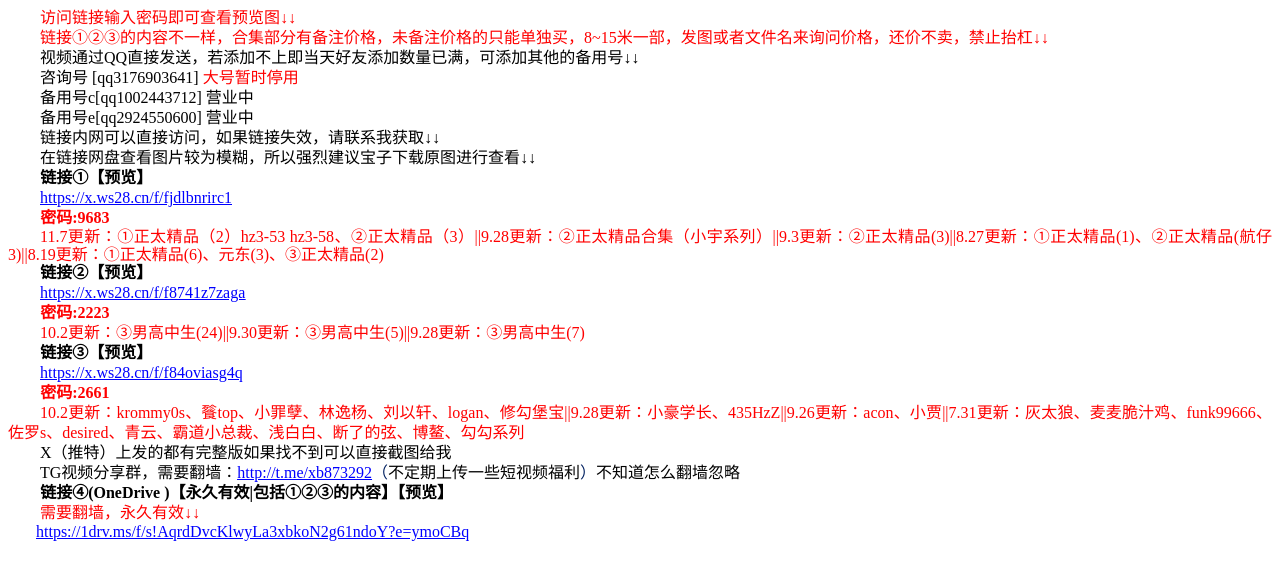
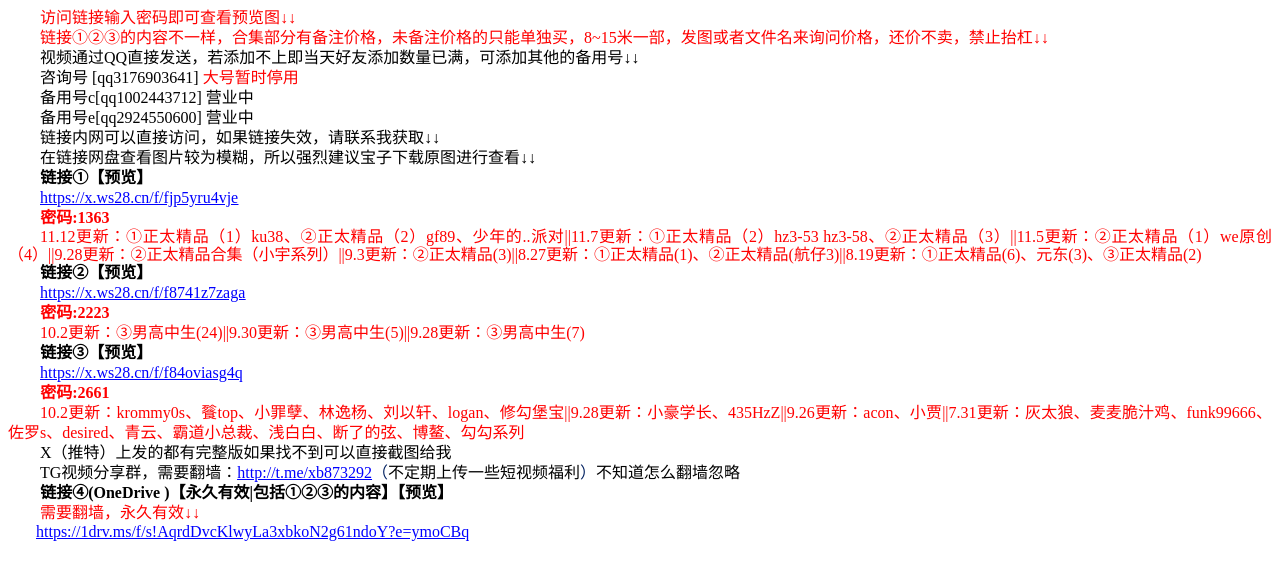
Before and after one commit to kyle392/kylecode, a plain HTML site: page index.htm in a window 1280 px wide. Drawn offline with Linux system fonts and the light colour scheme.

Commit message:
Update index.htm

```diff
--- a/index.htm
+++ b/index.htm
@@ -624,18 +624,18 @@ mso-char-indent-count:2.0000;line-height:125%;" ><b><span style="mso-spacerun:'y
 font-weight:bold;font-size:12.0000pt;mso-font-kerning:1.0000pt;" ><font face="华文中宋" >链接</font><font face="华文中宋" >①</font></span></b><b><span style="mso-spacerun:'yes';font-family:华文中宋;line-height:125%;
 font-weight:bold;font-size:12.0000pt;mso-font-kerning:1.0000pt;" ><font face="华文中宋" >【预览】</font></span></b><span style="mso-spacerun:'yes';font-family:华文中宋;line-height:125%;
 font-size:12.0000pt;mso-font-kerning:1.0000pt;background:rgb(255,0,0);
-mso-highlight:rgb(255,0,0);" ><o:p></o:p></span></p><p class=MsoNormal  style="text-indent:24.0000pt;mso-char-indent-count:2.0000;line-height:125%;" ><span><a href="https://x.ws28.cn/f/fjdlbnrirc1" ><u><span class="15"  style="mso-spacerun:'yes';font-family:华文中宋;line-height:125%;
+mso-highlight:rgb(255,0,0);" ><o:p></o:p></span></p><p class=MsoNormal  style="text-indent:24.0000pt;mso-char-indent-count:2.0000;line-height:125%;" ><span><a href="https://x.ws28.cn/f/fjp5yru4vje" ><u><span class="15"  style="mso-spacerun:'yes';font-family:华文中宋;line-height:125%;
 color:rgb(0,0,255);text-decoration:underline;text-underline:single;
-font-size:12.0000pt;" ><font face="华文中宋" >https://x.ws28.cn/f/fjdlbnrirc1</font></span></u></a></span><span style="mso-spacerun:'yes';font-family:华文中宋;line-height:125%;
+font-size:12.0000pt;" ><font face="华文中宋" >https://x.ws28.cn/f/fjp5yru4vje</font></span></u></a></span><span style="mso-spacerun:'yes';font-family:华文中宋;line-height:125%;
 color:rgb(0,32,96);font-size:12.0000pt;mso-font-kerning:1.0000pt;" >&nbsp;</span><span style="mso-spacerun:'yes';font-family:华文中宋;line-height:125%;
 color:rgb(0,32,96);font-size:12.0000pt;mso-font-kerning:1.0000pt;" ><o:p></o:p></span></p><p class=MsoNormal  style="text-indent:24.1000pt;mso-char-indent-count:2.0000;line-height:125%;" ><b><span style="mso-spacerun:'yes';font-family:华文中宋;line-height:125%;
 color:rgb(255,0,0);font-weight:bold;font-size:12.0000pt;
-mso-font-kerning:1.0000pt;" ><font face="华文中宋" >密码</font><font face="华文中宋" >:9683</font></span></b><span style="mso-spacerun:'yes';font-family:华文中宋;line-height:125%;
+mso-font-kerning:1.0000pt;" ><font face="华文中宋" >密码</font><font face="华文中宋" >:1363</font></span></b><span style="mso-spacerun:'yes';font-family:华文中宋;line-height:125%;
 color:rgb(0,32,96);font-size:12.0000pt;mso-font-kerning:1.0000pt;" >&nbsp;</span><span style="mso-spacerun:'yes';font-family:华文中宋;line-height:125%;
 color:rgb(0,32,96);font-size:12.0000pt;mso-font-kerning:1.0000pt;" ><o:p></o:p></span></p><p class=MsoNormal  align=justify  style="margin-top:0.0000pt;margin-right:0.0000pt;margin-bottom:0.0000pt;
 margin-left:0.0000pt;text-indent:24.0000pt;mso-pagination:widow-orphan;
 text-align:justify;text-justify:inter-ideograph;line-height:13.1500pt;" ><span style="mso-spacerun:'yes';font-family:华文中宋;color:rgb(255,0,0);
-font-size:12.0000pt;mso-font-kerning:1.0000pt;" ><font face="华文中宋" >11.7更新：①正太精品（2）hz3-53 hz3-58、②正太精品（3）||9.28更新：②正太精品合集（小宇系列）||9.3更新：②正太精品(3)</font></span><span style="mso-spacerun:'yes';font-family:华文中宋;color:rgb(255,0,0);
+font-size:12.0000pt;mso-font-kerning:1.0000pt;" ><font face="华文中宋" >11.12更新：①正太精品（1）ku38、②正太精品（2）gf89、少年的..派对||11.7更新：①正太精品（2）hz3-53 hz3-58、②正太精品（3）||11.5更新：②正太精品（1）we原创（4）||9.28更新：②正太精品合集（小宇系列）||9.3更新：②正太精品(3)</font></span><span style="mso-spacerun:'yes';font-family:华文中宋;color:rgb(255,0,0);
 font-size:12.0000pt;mso-font-kerning:1.0000pt;" ><font face="华文中宋" >||</font></span><span style="mso-spacerun:'yes';font-family:华文中宋;color:rgb(255,0,0);
 font-size:12.0000pt;mso-font-kerning:1.0000pt;" ><font face="华文中宋" >8.27更新：①正太精品(1)、②正太精品(航仔3)</font></span><span style="mso-spacerun:'yes';font-family:华文中宋;color:rgb(255,0,0);
 font-size:12.0000pt;mso-font-kerning:1.0000pt;" ><font face="华文中宋" >||</font></span><span style="mso-spacerun:'yes';font-family:华文中宋;color:rgb(255,0,0);
```
